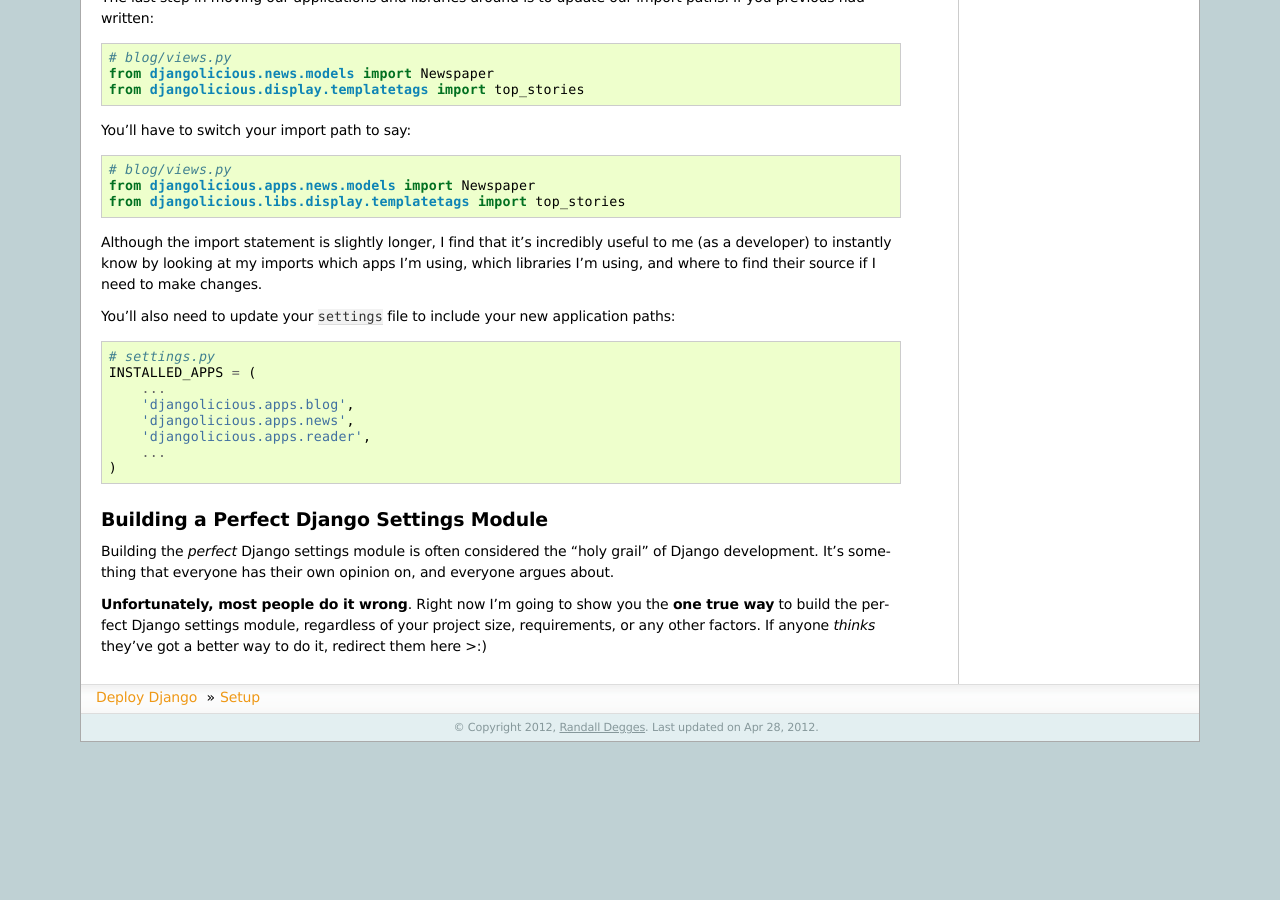
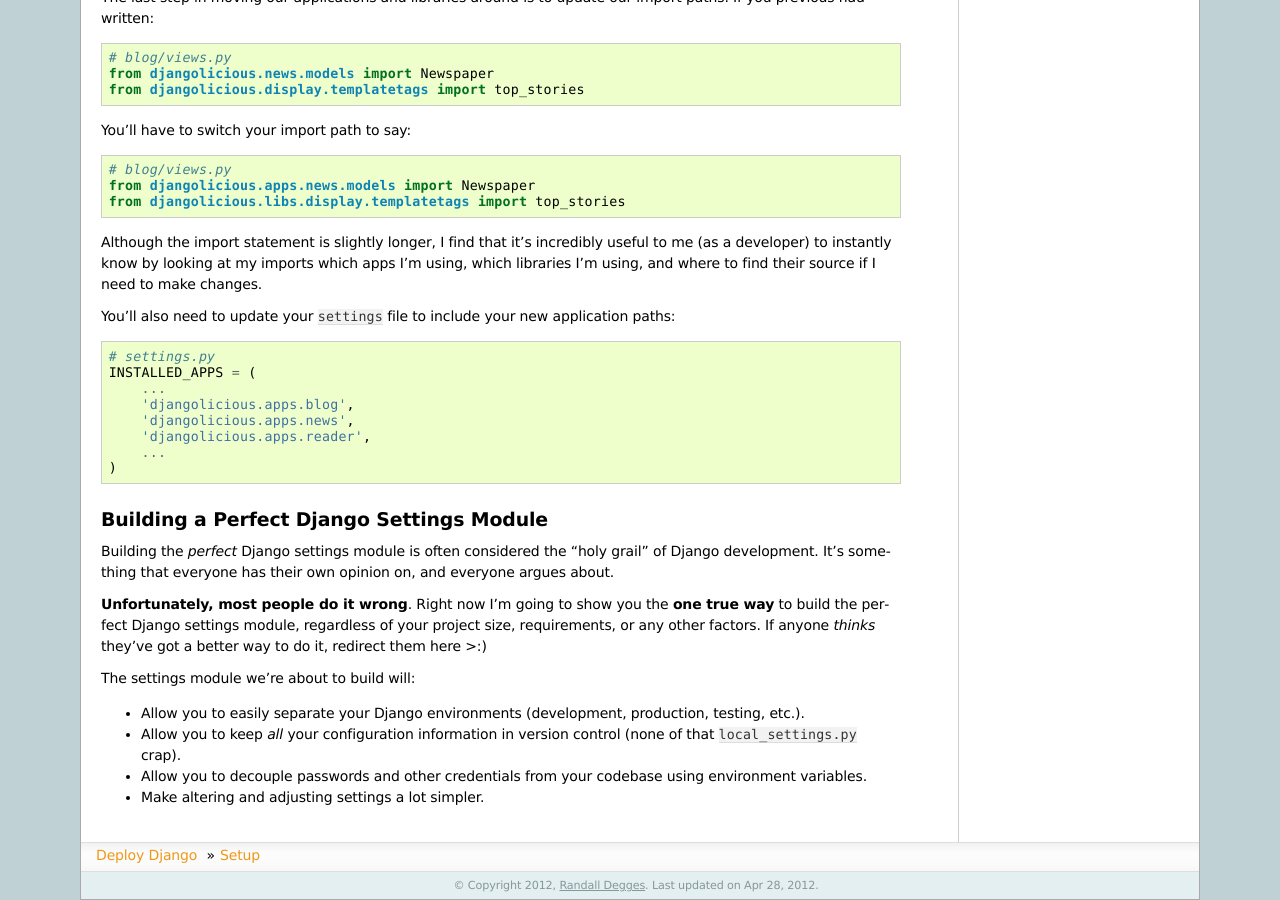
Before and after one commit to perryyo/deploydjango.com, a Sphinx documentation site: the page built from source/django_project_structure/setup.rst, in a window 1280 px wide and 900 px high, scrolled down 6491 px. Built offline with Sphinx 7.4.7, drawn with Linux system fonts in a browser that asks for light colours; before the commit the page ends 7233 px from its top, so only the background shows below that.

Commit message:
Adding a bullet list of settings module requirements.

```diff
--- a/source/django_project_structure/setup.rst
+++ b/source/django_project_structure/setup.rst
@@ -491,3 +491,16 @@ opinion on, and everyone argues about.
 **one true way** to build the perfect Django settings module, regardless of
 your project size, requirements, or any other factors. If anyone *thinks*
 they've got a better way to do it, redirect them here >:)
+
+The settings module we're about to build will:
+
+- Allow you to easily separate your Django environments (development,
+  production, testing, etc.).
+
+- Allow you to keep *all* your configuration information in version control
+  (none of that ``local_settings.py`` crap).
+
+- Allow you to decouple passwords and other credentials from your codebase
+  using environment variables.
+
+- Make altering and adjusting settings a lot simpler.
```
